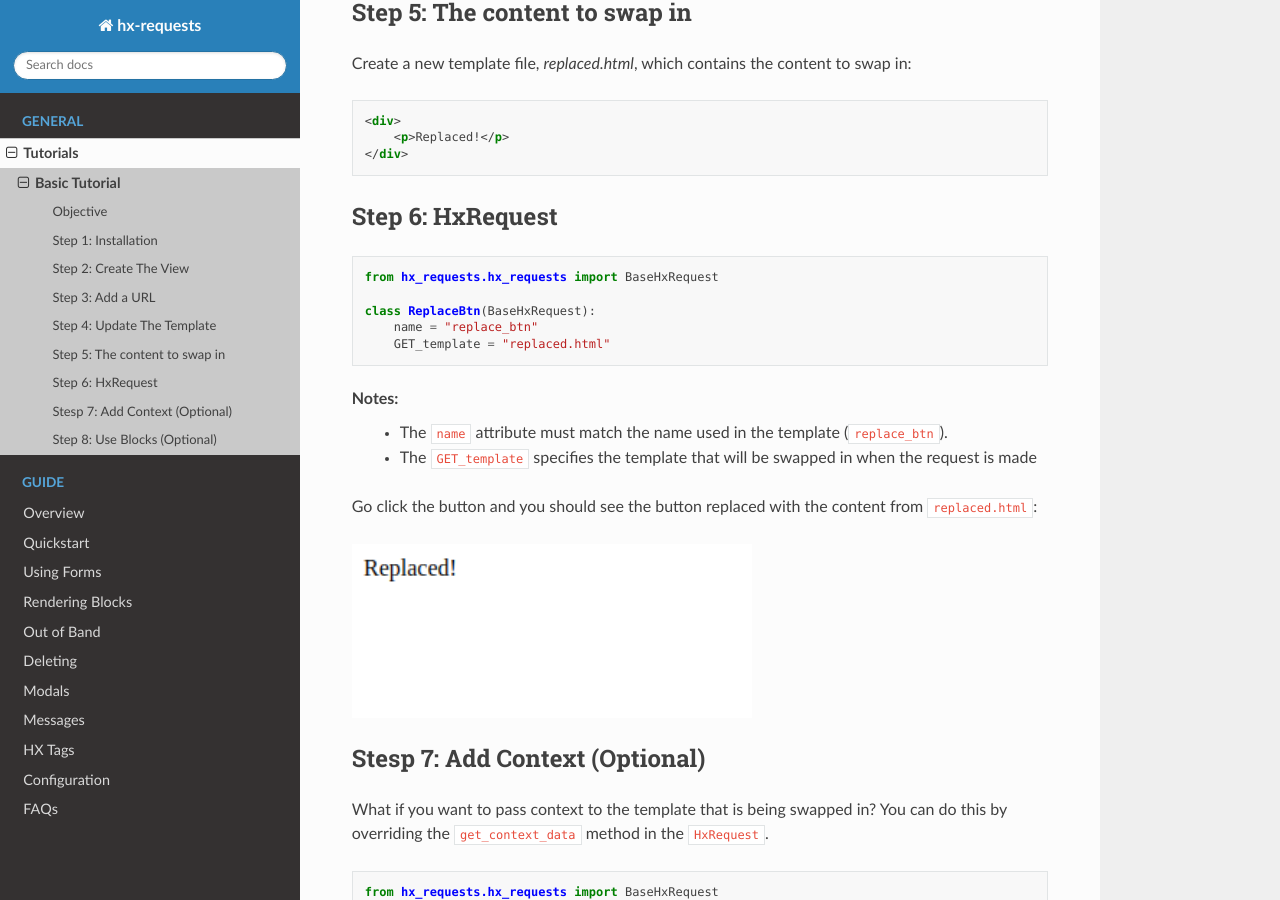
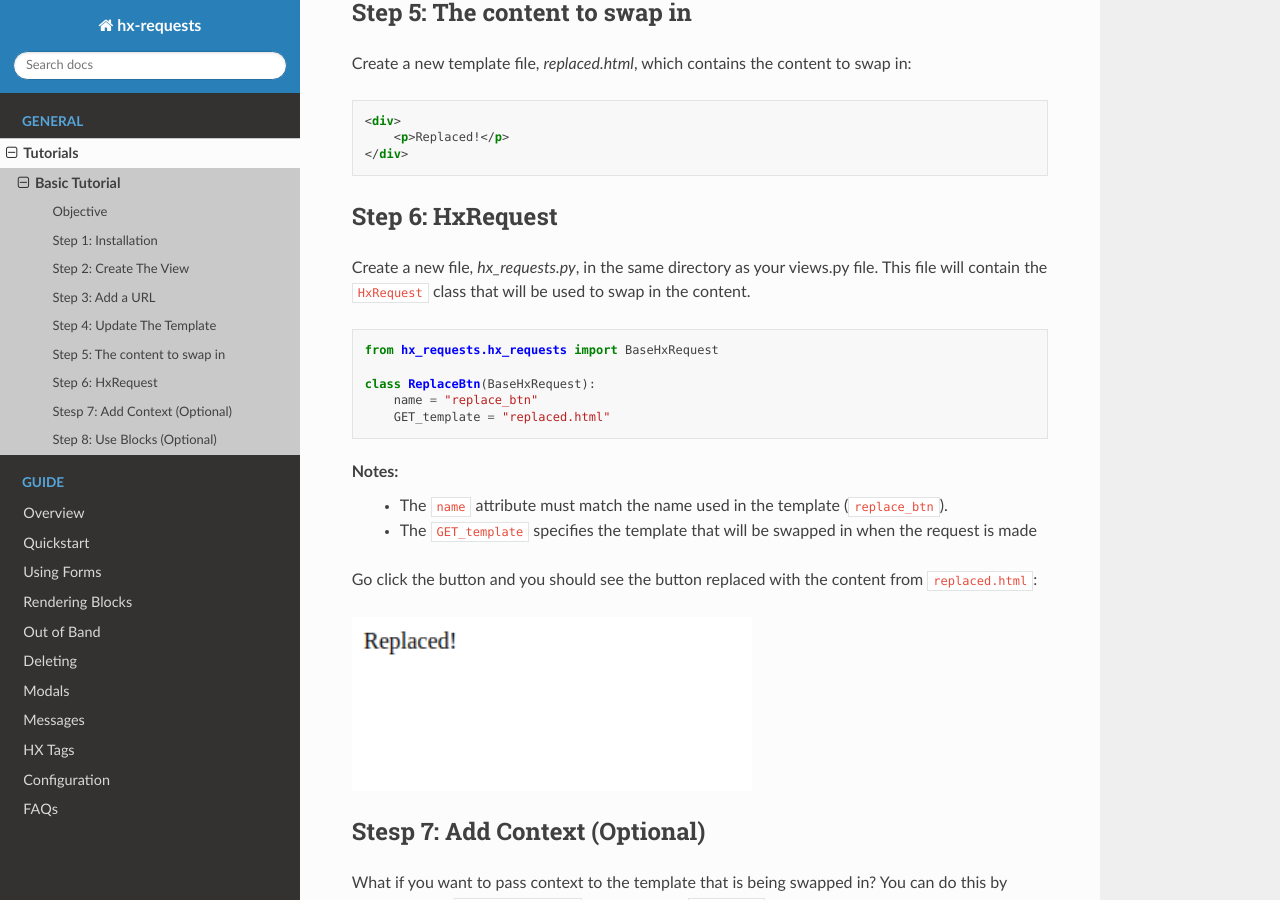
Before and after one commit to yaakovLowenstein/hx-requests, a Sphinx documentation site: the page built from docs/tutorials/basic_tutorial.rst, in a window 1280 px wide and 900 px high, scrolled down 2157 px. Built offline with Sphinx 7.4.7 and the Read the Docs theme 3.1.0, drawn with Linux system fonts in a browser that asks for light colours; pages that are not in the unit, such as notebooks, are missing from menus.

Commit message:
docs: Add line to basic_tutorial

```diff
--- a/docs/tutorials/basic_tutorial.rst
+++ b/docs/tutorials/basic_tutorial.rst
@@ -113,6 +113,9 @@ Create a new template file, `replaced.html`, which contains the content to swap
 Step 6: HxRequest
 ~~~~~~~~~~~~~~~~~
 
+Create a new file, `hx_requests.py`, in the same directory as your views.py file.
+This file will contain the :code:`HxRequest` class that will be used to swap in the content.
+
 .. code-block:: python
 
     from hx_requests.hx_requests import BaseHxRequest
```
